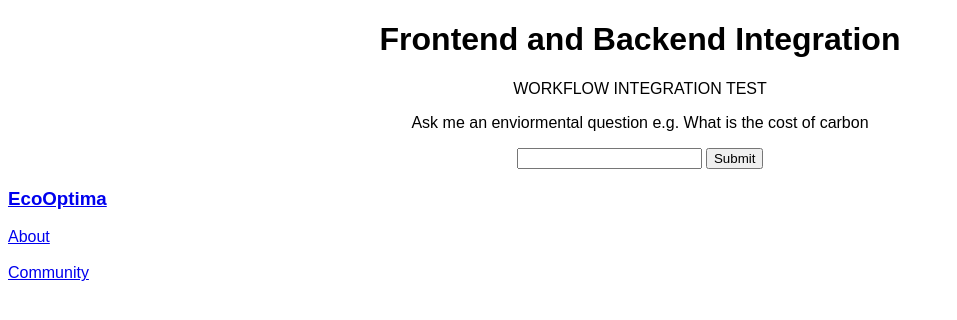
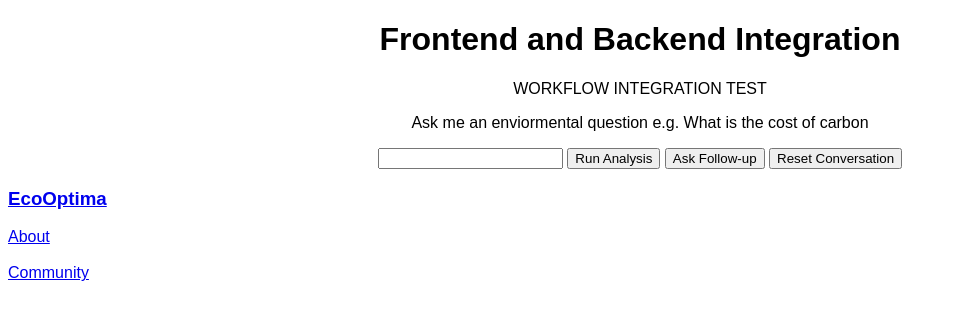
Before and after one commit to anthonyrohloff/ecooptima-agentic-workflow, a Flask app: page / in a window 1280 px wide. Shown: the top 320 px of the page, without its empty margins (0-957 px from the left). Run offline with Flask 3, Linux system fonts and the light colour scheme; parts of the project's set-up code (start-up, migrations or seed data) failed here and were passed over.

Commit message:
Added user-facing agent

```diff
--- a/app.py
+++ b/app.py
@@ -1,10 +1,25 @@
 import ecooptima
-from flask import Flask, request, render_template, url_for, jsonify, send_from_directory
+from flask import Flask, request, render_template, url_for, jsonify, send_from_directory, session
 import asyncio
 import os
 from pathlib import Path
+from uuid import uuid4
 
 app = Flask(__name__)
+app.secret_key = os.environ.get("FLASK_SECRET_KEY", "ecooptima-dev-secret")
+
+
+conversation_store: dict[str, dict] = {}
+
+
+def _get_session_state() -> dict:
+    session_id = session.get("session_id")
+    if not session_id:
+        session_id = str(uuid4())
+        session["session_id"] = session_id
+    if session_id not in conversation_store:
+        conversation_store[session_id] = {"chat_history": [], "last_pipeline_output": ""}
+    return conversation_store[session_id]
 
 
 @app.route("/")
@@ -18,10 +33,15 @@ def community():
 @app.route("/response", methods=["POST"])
 def workFlowRoute():
     user_text = request.form.get("userInput", "")
-    result = asyncio.run(ecooptima.main(user_text))
+    mode = request.form.get("mode", "analyze").strip().lower()
+    if mode not in {"analyze", "followup"}:
+        mode = "analyze"
+
+    session_state = _get_session_state()
+    result = asyncio.run(ecooptima.main(user_text, mode=mode, session_state=session_state))
     img_urls = []
     folder_env = os.environ.get("ECOOPTIMA_LOG_DIR")
-    if folder_env:
+    if folder_env and mode == "analyze":
         folder = Path(folder_env)
         if folder.exists():
             for p in sorted(folder.iterdir()):
@@ -32,6 +52,14 @@ def workFlowRoute():
     return jsonify({"result": result, "img_urls": img_urls})
 
 
+@app.route("/reset", methods=["POST"])
+def reset_conversation():
+    session_id = session.get("session_id")
+    if session_id and session_id in conversation_store:
+        conversation_store[session_id] = {"chat_history": [], "last_pipeline_output": ""}
+    return jsonify({"status": "ok", "message": "Conversation context cleared."})
+
+
 @app.route("/response_log/<path:filename>")
 def response_log_file(filename: str):
     return send_from_directory("response_log", filename)
--- a/ecooptima.py
+++ b/ecooptima.py
@@ -14,6 +14,7 @@ from pydantic import BaseModel
 import asyncio
 from pathlib import Path
 import os
+import json
 
 
 # Import plotting tools
@@ -71,8 +72,8 @@ local_roi_agent = Agent(
     name="Local ROI Advisor",
     model=agent_model,
     instructions="""Quantify the air quality and well-being impacts of planting the given list of plants. Also, estimate the urban heat
-                    island mitigation benefits based on adding canopy cover to an urban environment. Finally, You quantify the environmental
-                    benefits (carbon sequestration and stormwater inception) Extrapolate this estimate to cost savings on
+                    island mitigation benefits based on adding canopy cover to an urban environment. Finally, You estimate the environmental
+                    benefits (carbon sequestration and stormwater inception). Extrapolate this estimate to cost savings on
                     cooling costs for nearby buildings.
 
                     Add these values to the provided list and return it to the user. """,
@@ -82,6 +83,25 @@ local_roi_agent = Agent(
         # plot_bar_chart,
         # plot_pie_chart,
     ],
+)
+
+#################################
+### CONVERSATIONAL USER AGENT ###
+#################################
+
+
+conversational_agent = Agent(
+    name="Conversational Agent",
+    model=agent_model,
+    instructions="""You are the user-facing assistant for EcoOptima follow-up questions.
+                    You will receive a JSON payload with:
+                    - latest_workflow_output: the most recent output from the local ROI workflow
+                    - chat_history: recent back-and-forth turns
+                    - user_followup: the current follow-up question
+
+                    Use the latest_workflow_output as your primary factual context, then use chat_history for continuity.
+                    Answer only the user's follow-up. If context is missing, say what is missing briefly.""",
+    output_type=str,
 )
 
 
@@ -168,9 +188,9 @@ class PlantMatrixResult(BaseModel):
     rankings: list[RankedSpecies]
 
 
-planting_benefits_handoff = handoff(
-    agent=plant_benefits_agent, on_handoff=on_handoff, input_type=PlantMatrixResult
-)
+# planting_benefits_handoff = handoff(
+#     agent=plant_benefits_agent, on_handoff=on_handoff, input_type=PlantMatrixResult
+# )
 
 plant_matrix_agent = Agent(
     name="Plant Matrix Advisor",
@@ -254,42 +274,64 @@ class RunLog:
 #####################
 
 
-# Main function to run the agent
-async def main(user_text):
-    while True:
-        try:
-            user_input = user_text
+async def run_pipeline(user_input: str) -> str:
+    RunLog.timestamp = _generate_timestamp()
+    log_dir = Path("response_log") / RunLog.timestamp
+    log_dir.mkdir(parents=True, exist_ok=True)
+    os.environ["ECOOPTIMA_LOG_DIR"] = str(log_dir)
 
-            # Exit condition
-            if user_input.strip().lower() == "exit":
-                break
+    result = await Runner.run(plant_matrix_agent, user_input)
+    result = await Runner.run(local_roi_agent, result.final_output.model_dump_json())
 
-            RunLog.timestamp = _generate_timestamp()
-            log_dir = Path("response_log") / RunLog.timestamp
-            log_dir.mkdir(parents=True, exist_ok=True)
-            os.environ["ECOOPTIMA_LOG_DIR"] = str(log_dir)
-
-            #result = await Runner.run(triage_agent, user_input)
-            #print(result)
-
-            # result = await Runner.run(triage_agent, user_input)
-            result = await Runner.run(plant_matrix_agent, user_input)
-            # result = await Runner.run(plant_benefits_agent, result.final_output.model_dump_json())
-            result = await Runner.run(local_roi_agent, result.final_output.model_dump_json())
+    RunLog.input = user_input
+    RunLog.response = result.final_output
+    (log_dir / "input.txt").write_text(RunLog.input, encoding="utf-8")
+    (log_dir / "output.txt").write_text(RunLog.response, encoding="utf-8")
+    return result.final_output
 
 
-            # Log the run
-            RunLog.input = user_input
-            RunLog.response = result.final_output
-            (log_dir / "input.txt").write_text(RunLog.input, encoding="utf-8")
-            (log_dir / "output.txt").write_text(RunLog.response, encoding="utf-8")
-            return result.final_output
-
-        except InputGuardrailTripwireTriggered as e:
-            print("Guardrail blocked this input: ", e)
-            return str(e)
+def _trim_history(chat_history: list[dict], keep_last: int = 8) -> list[dict]:
+    return chat_history[-keep_last:]
 
 
+async def run_followup(user_input: str, session_state: dict) -> str:
+    payload = {
+        "latest_workflow_output": session_state.get("last_pipeline_output", ""),
+        "chat_history": _trim_history(session_state.get("chat_history", [])),
+        "user_followup": user_input,
+    }
+    result = await Runner.run(conversational_agent, json.dumps(payload))
+    return result.final_output
+
+
+# Main function to run either full workflow or conversational follow-up
+async def main(user_text, mode: str = "analyze", session_state: dict | None = None):
+    try:
+        user_input = user_text
+
+        if user_input.strip().lower() == "exit":
+            return "exit"
+
+        session_state = session_state if session_state is not None else {}
+        session_state.setdefault("chat_history", [])
+
+        if mode == "followup":
+            if not session_state.get("last_pipeline_output"):
+                return "No prior workflow context found. Run an analysis first, then ask a follow-up."
+            response = await run_followup(user_input, session_state)
+        else:
+            response = await run_pipeline(user_input)
+            session_state["last_pipeline_output"] = response
+
+        session_state["chat_history"].append({"role": "user", "content": user_input})
+        session_state["chat_history"].append({"role": "assistant", "content": response})
+        session_state["chat_history"] = _trim_history(session_state["chat_history"], keep_last=12)
+
+        return response
+
+    except InputGuardrailTripwireTriggered as e:
+        print("Guardrail blocked this input: ", e)
+        return str(e)
 
 
 if __name__ == "__main__":
--- a/static/js/common.js
+++ b/static/js/common.js
@@ -1,6 +1,7 @@
 // static/js/common.js
-  function sendToFlask() {
+  function sendToFlask(mode) {
       var input = document.getElementById("userInput").value;
+      var selectedMode = mode || "analyze";
 
       var xhr = new XMLHttpRequest();
       xhr.open("POST", "/response", true);
@@ -24,5 +25,23 @@
           }
       };
 
-      xhr.send("userInput=" + encodeURIComponent(input));
+      xhr.send(
+          "userInput=" +
+              encodeURIComponent(input) +
+              "&mode=" +
+              encodeURIComponent(selectedMode)
+      );
   }
+
+  function resetConversation() {
+      var xhr = new XMLHttpRequest();
+      xhr.open("POST", "/reset", true);
+      xhr.onreadystatechange = function() {
+          if (xhr.readyState === 4 && xhr.status === 200) {
+              var data = JSON.parse(xhr.responseText);
+              document.getElementById("response").innerText = data.message;
+              document.getElementById("charts").innerHTML = "";
+          }
+      };
+      xhr.send();
+  }
--- a/templates/index.html
+++ b/templates/index.html
@@ -14,9 +14,11 @@
         <p>WORKFLOW INTEGRATION TEST</p>
         <p>Ask me an enviormental question e.g. What is the cost of carbon</p>
 
-        <form onsubmit="sendToFlask(); return false;">
+        <form onsubmit="sendToFlask('analyze'); return false;">
         <input type="text" id="userInput" name="userInput">
-        <button type="submit">Submit</button>
+        <button type="submit">Run Analysis</button>
+        <button type="button" onclick="sendToFlask('followup')">Ask Follow-up</button>
+        <button type="button" onclick="resetConversation()">Reset Conversation</button>
         </form>
 
     </center>
```
